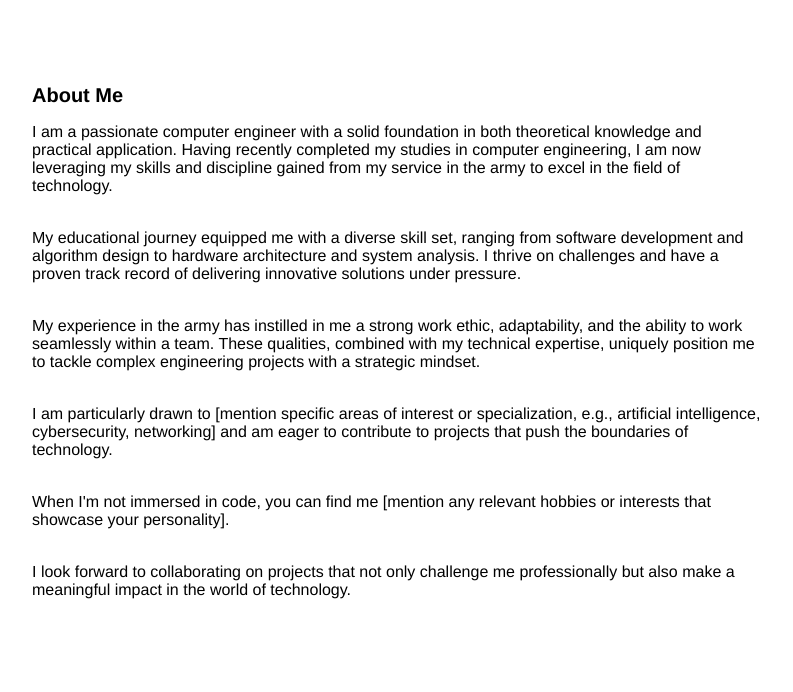
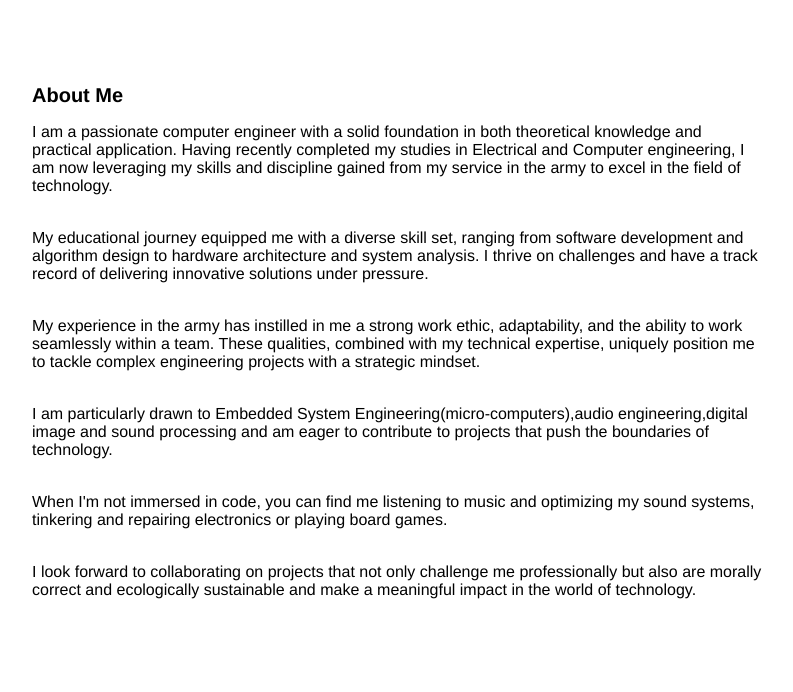
Before and after one commit to Gperakis2/portfolio, a plain HTML site: page index.html in a window 1280 px wide. Shown: the part 780-1472 px from the top of the page, without its empty margins (243-1036 px from the left). Drawn offline with Linux system fonts and the light colour scheme.

Commit message:
Update About Me section

```diff
--- a/index.html
+++ b/index.html
@@ -86,12 +86,12 @@
       <div id="about-section">
         <span class="subheader-text">About Me</span>
         <div class="about-section-content">
-          <div class="body-text">I am a passionate computer engineer with a solid foundation in both theoretical knowledge and practical application. Having recently completed my studies in computer engineering, I am now leveraging my skills and discipline gained from my service in the army to excel in the field of technology.</div>
-          <div class="body-text">My educational journey equipped me with a diverse skill set, ranging from software development and algorithm design to hardware architecture and system analysis. I thrive on challenges and have a proven track record of delivering innovative solutions under pressure.</div>
+          <div class="body-text">I am a passionate computer engineer with a solid foundation in both theoretical knowledge and practical application. Having recently completed my studies in Electrical and Computer engineering, I am now leveraging my skills and discipline gained from my service in the army to excel in the field of technology.</div>
+          <div class="body-text">My educational journey equipped me with a diverse skill set, ranging from software development and algorithm design to hardware architecture and system analysis. I thrive on challenges and have a track record of delivering innovative solutions under pressure.</div>
           <div class="body-text">My experience in the army has instilled in me a strong work ethic, adaptability, and the ability to work seamlessly within a team. These qualities, combined with my technical expertise, uniquely position me to tackle complex engineering projects with a strategic mindset.</div>
-          <div class="body-text">I am particularly drawn to [mention specific areas of interest or specialization, e.g., artificial intelligence, cybersecurity, networking] and am eager to contribute to projects that push the boundaries of technology. </div>
-          <div class="body-text">When I'm not immersed in code, you can find me [mention any relevant hobbies or interests that showcase your personality]. </div>
-          <div class="body-text">I look forward to collaborating on projects that not only challenge me professionally but also make a meaningful impact in the world of technology. </div>
+          <div class="body-text">I am particularly drawn to Embedded System Εngineering(micro-computers),audio engineering,digital image and sound processing and am eager to contribute to projects that push the boundaries of technology. </div>
+          <div class="body-text">When I'm not immersed in code, you can find me listening to music and optimizing my sound systems, tinkering and repairing electronics or playing board games. </div>
+          <div class="body-text">I look forward to collaborating on projects that not only challenge me professionally but also are morally correct and ecologically sustainable and make a meaningful impact in the world of technology. </div>
 
 
           </div>
```
